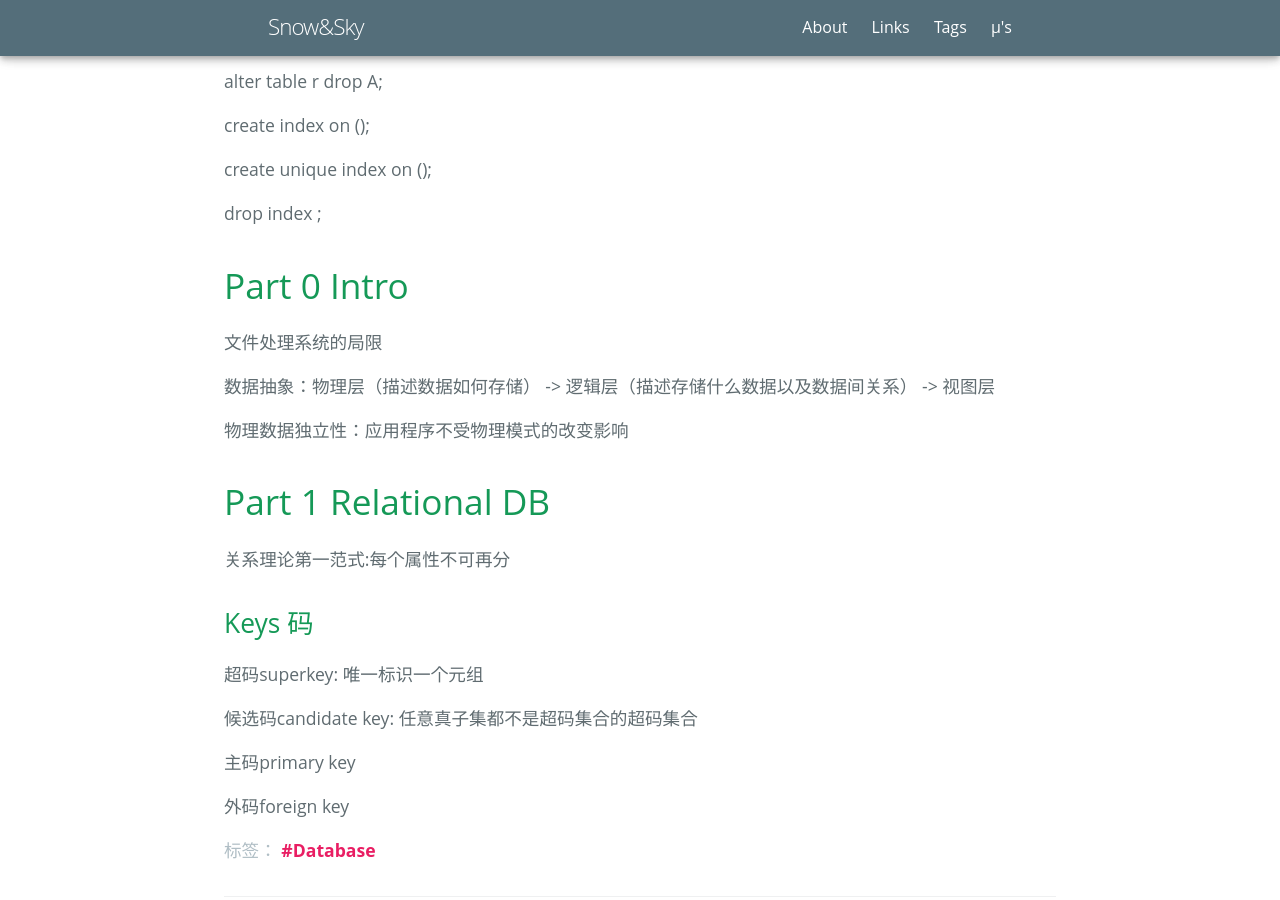
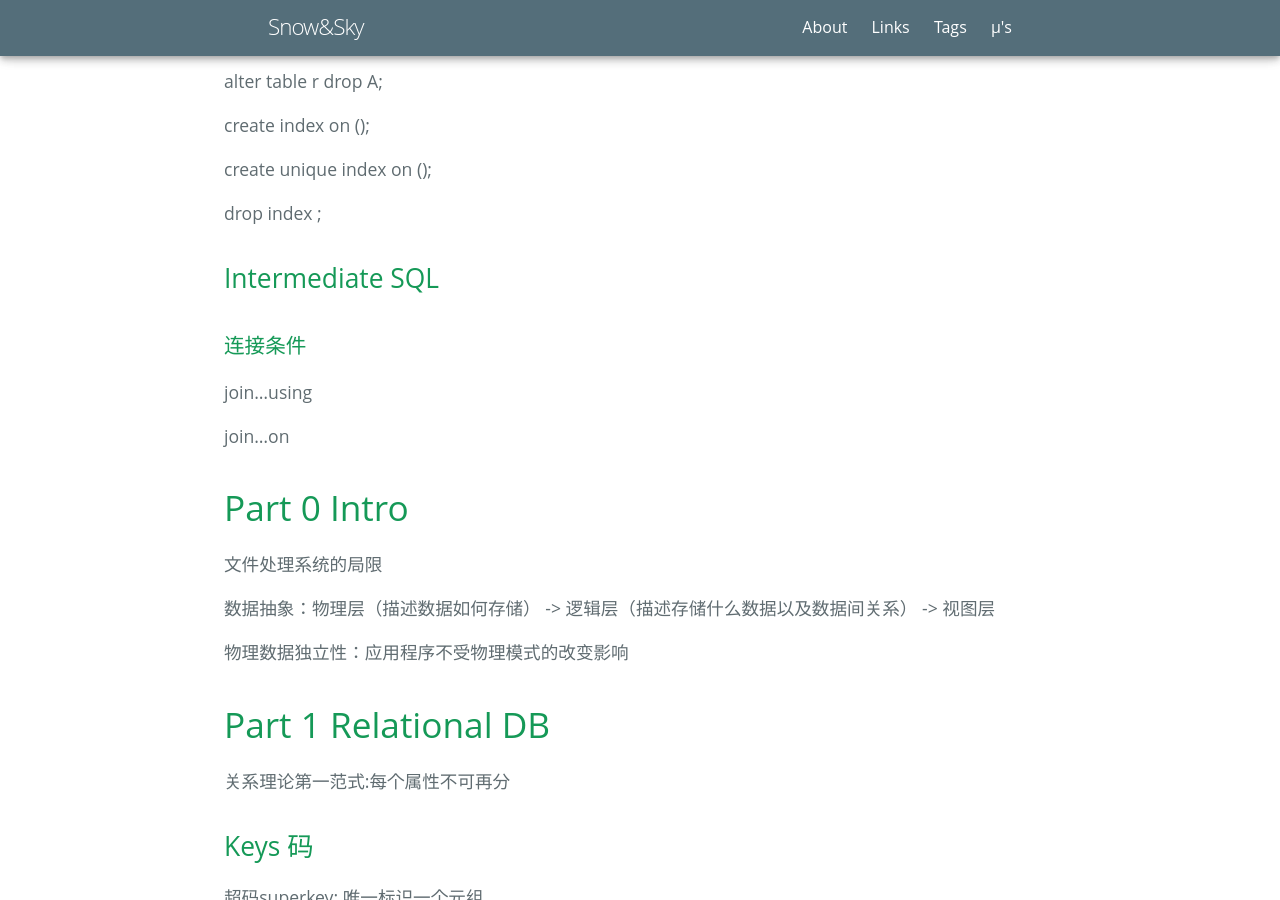
Before and after one commit to NishikinoSky/NishikinoSky.github.io, a Jekyll site: the page built from _posts/2021-3-1-DatabaseSys.md, in a window 1280 px wide and 900 px high, scrolled down 770 px. Built offline with Jekyll 4.4.1, drawn with Linux system fonts in a browser that asks for light colours; some web fonts are replaced.

Commit message:
Update 2021-3-1-DatabaseSys.md

```diff
--- a/_posts/2021-3-1-DatabaseSys.md
+++ b/_posts/2021-3-1-DatabaseSys.md
@@ -29,8 +29,13 @@ create unique index <i-name> on <table-name> (<attribute-list>);
 
 drop index <i-name>;
 
+## Intermediate SQL
 
+### 连接条件
 
+join...using
+
+join...on
 
 # Part 0 Intro
 
```
